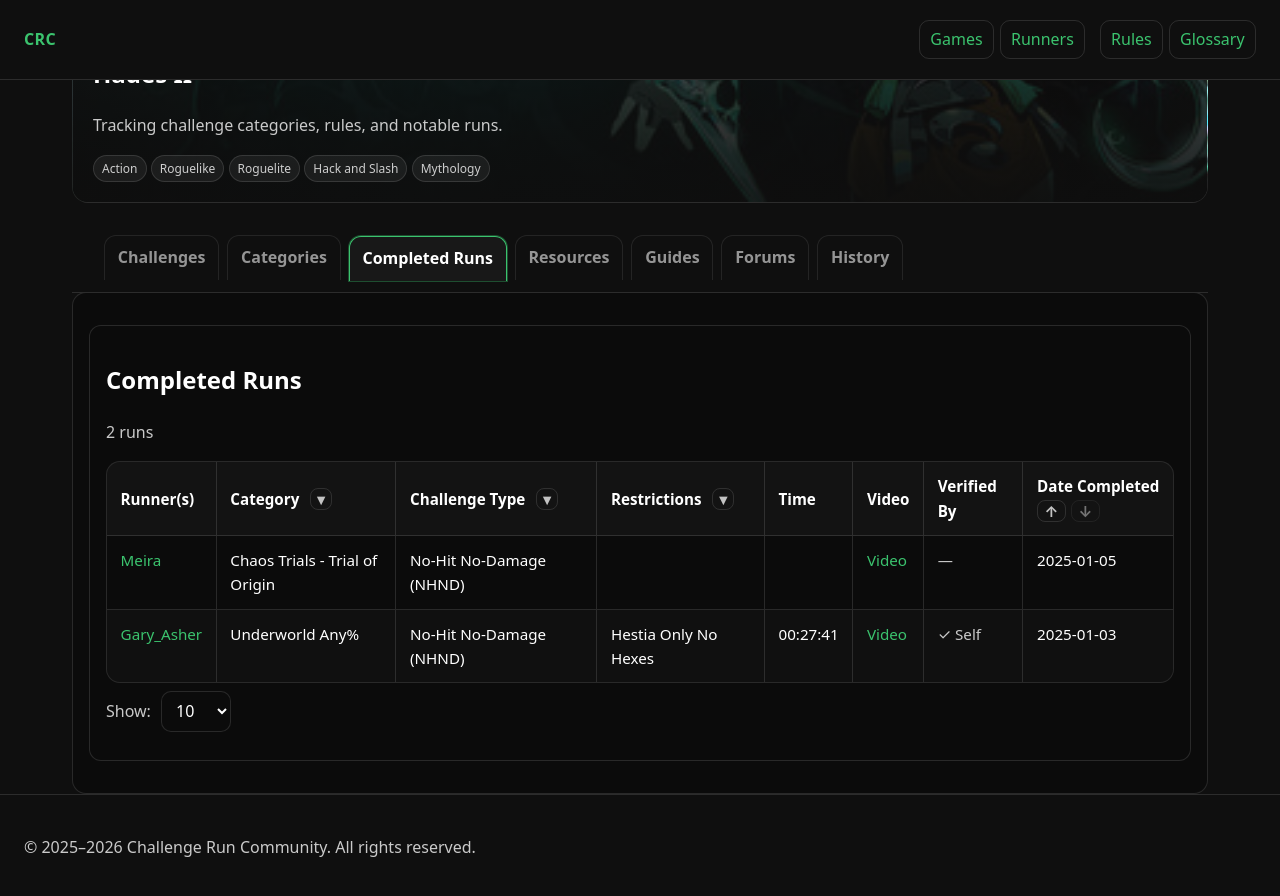
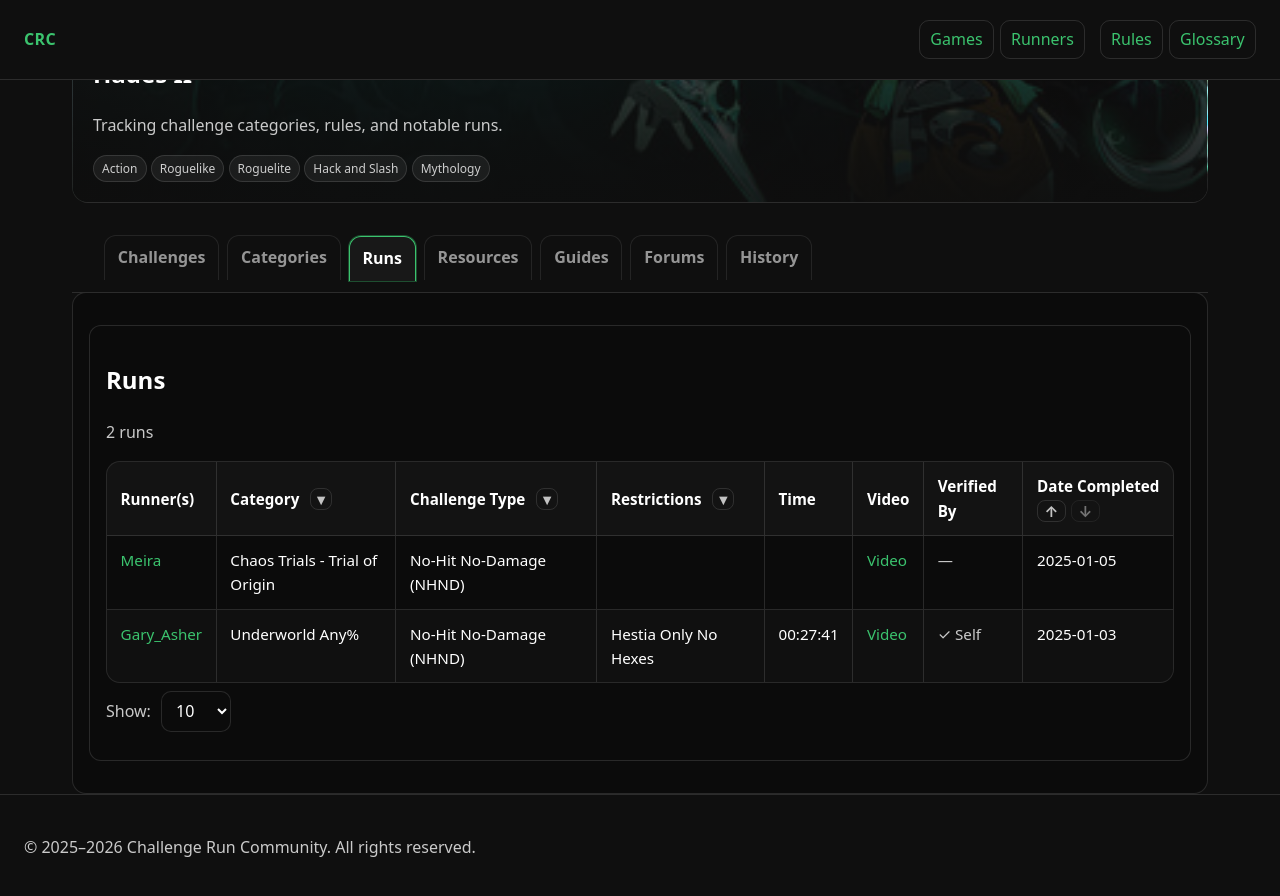
Before and after one commit to GaryAsher/challenge-run-site, a Jekyll site: the page built from games/hades-2/game-runs.md, in a window 1280 px wide and 900 px high, scrolled down 502 px. Shown: the top 896 px of the window. Built offline with Jekyll 4.4.1, drawn with Linux system fonts in a browser that asks for light colours.

Commit message:
Update game-runs.html

```diff
--- a/_layouts/game-runs.html
+++ b/_layouts/game-runs.html
@@ -78,7 +78,7 @@
       {% endif %}
 
       {% if show_runs %}
-        <a class="tab active" href="{{ page.url | relative_url }}">Completed Runs</a>
+        <a class="tab active" href="{{ page.url | relative_url }}">Runs</a>
       {% endif %}
 
       {% if show_resources %}
@@ -101,13 +101,13 @@
 </div>
 
 <!-- =========================================================
-     Completed Runs – Table + Excel-style Header Filters + Pagination
+     Runs – Table + Excel-style Header Filters + Pagination
      ========================================================= -->
 <div class="page-width">
   <div class="game-shell">
     <section class="tab-panel active">
       <div class="card">
-        <h2>Completed Runs</h2>
+        <h2>Runs</h2>
         <p class="muted" id="runs-count"></p>
 
         <!-- =========================================================
```
